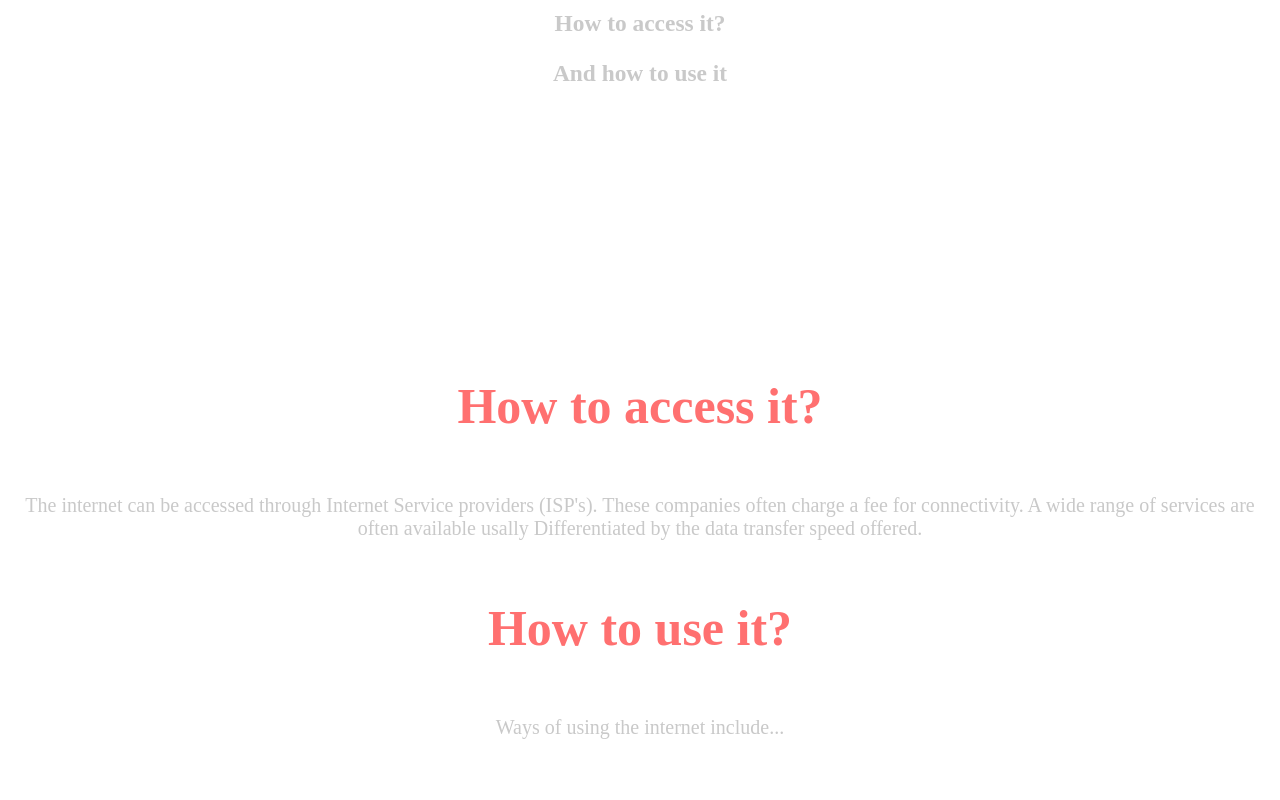
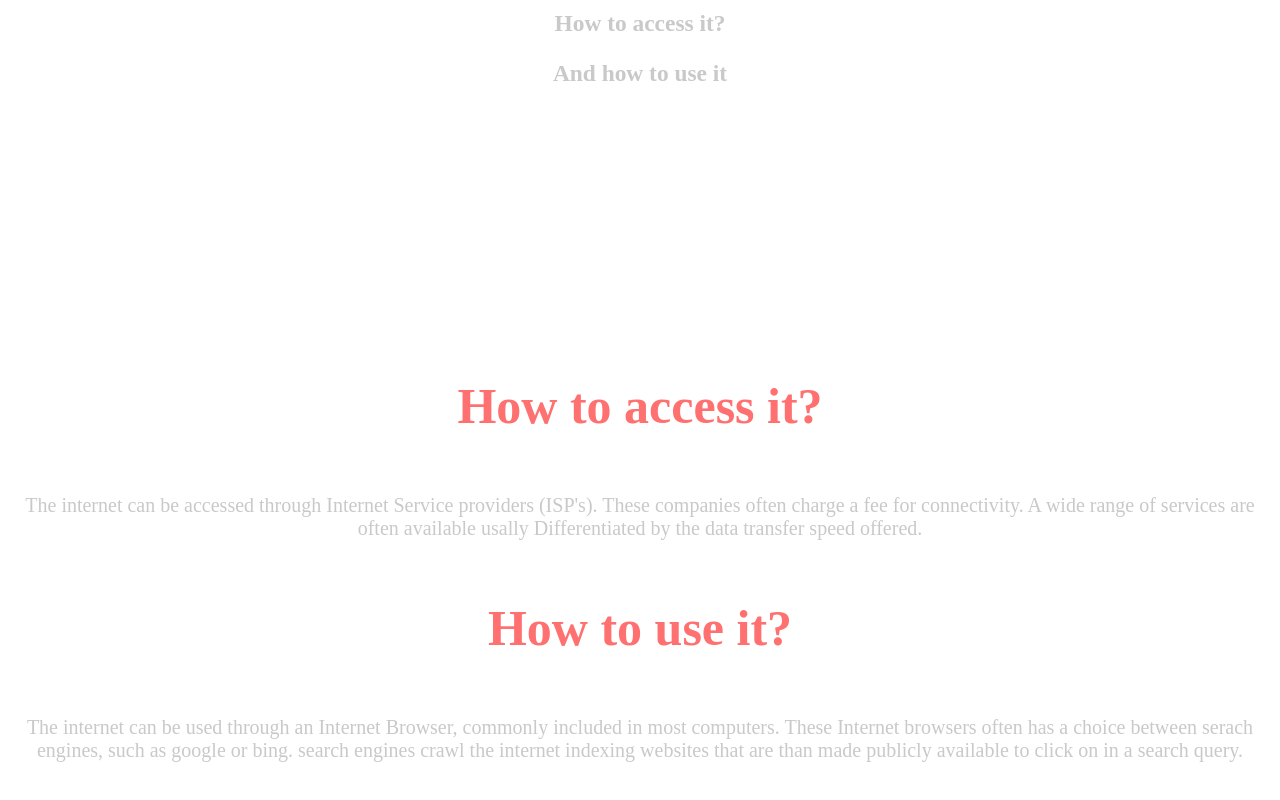
Before and after one commit to IsseyR/internet-ist, a plain HTML site: page page2.html in a window 1280 px wide. Shown: the part 430-1230 px from the top of the page. Before the commit the page ends 1207 px from the top, so only its background shows below. Drawn offline with Linux system fonts and the light colour scheme.

Commit message:
Update page2.html

```diff
--- a/page2.html
+++ b/page2.html
@@ -29,7 +29,9 @@
       <br>
     <p class="question">How to use it?</p>
       <br>
-    <p class="questionAns">Ways of using the internet include...</p>
+    <p class="questionAns">The internet can be used through an Internet Browser, commonly included in most computers.
+      These Internet browsers often has a choice between serach engines, such as google or bing. search engines crawl the
+      internet indexing websites that are than made publicly available to click on in a search query.</p>
       <br>
     <script src="ScrollRevealSrc.js"></script>
     <script src="reveal.js"></script>
```
